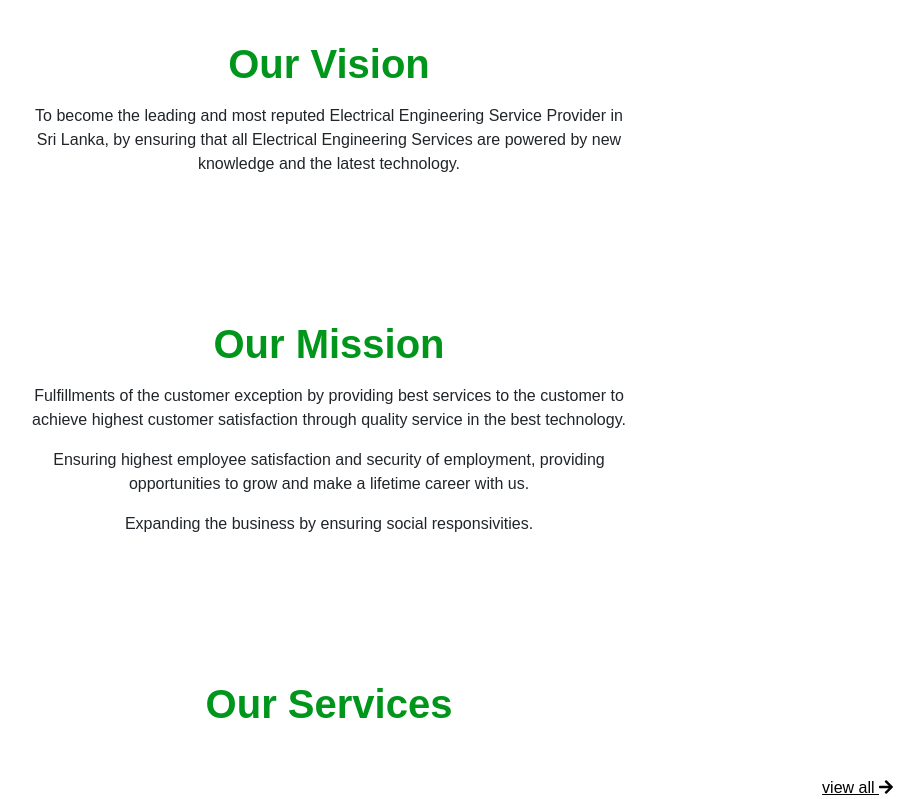
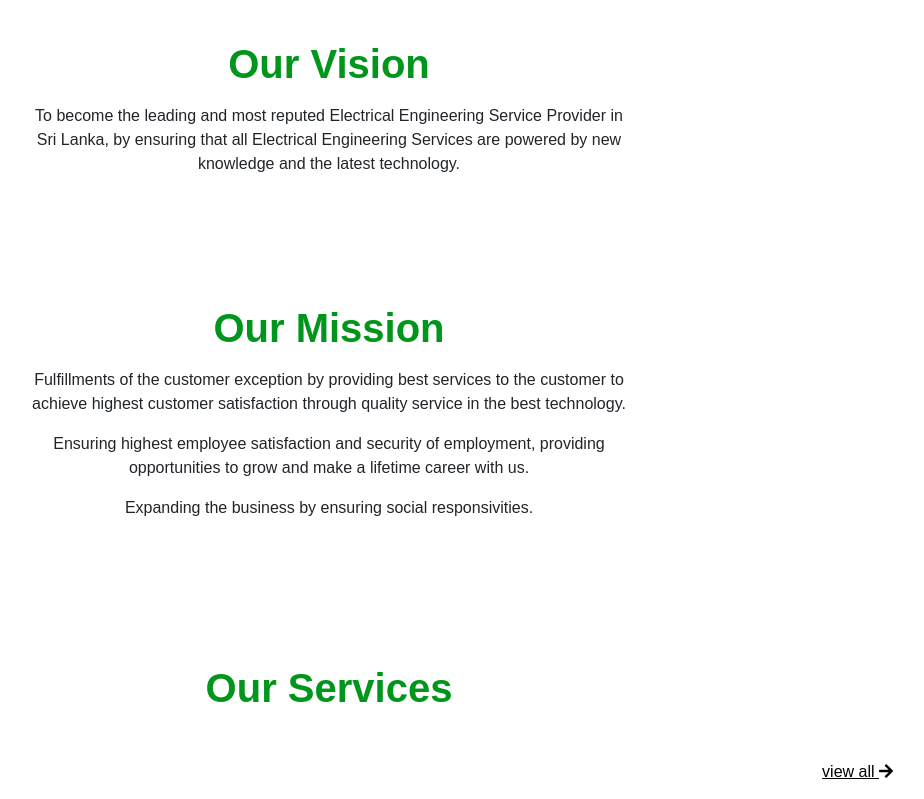
Before and after one commit to S-Nadeesha/ipower3, a plain HTML site: page index.html in a window 1280 px wide. Shown: the part 1154-1953 px from the top of the page, without its empty margins (311-1235 px from the left). Drawn offline with nearby package versions, Linux system fonts and the light colour scheme.

Commit message:
Update index.html

```diff
--- a/index.html
+++ b/index.html
@@ -170,7 +170,7 @@
           Engineering Service Provider in Sri Lanka, by ensuring that all Electrical Engineering Services are powered by
           new knowledge and the latest technology.</p>
       </div>
-      <div class="col-12 mt-3 bg-white py-5">
+      <div class="col-12 bg-white py-5">
         <h1 class="mt-3 text-center f-green fw-bold ">Our Mission</h1>
         <p class="mt-3 container text-center col-11 col-md-8 col-lg-6">Fulfillments of the customer exception by
           providing
```
